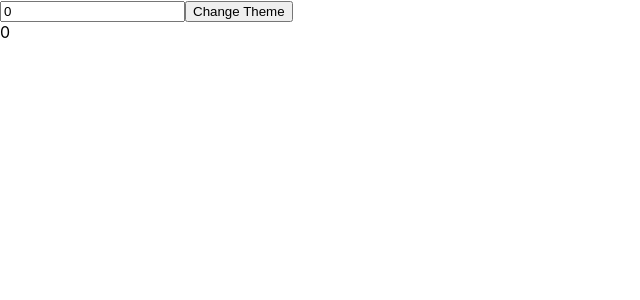
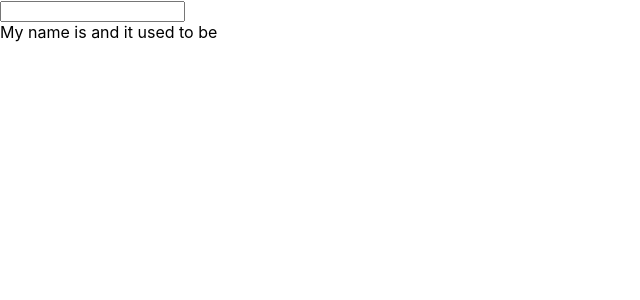
Before and after one commit to GoripartiSaiKrishna/ReactHooks, a React (Create React App) app: page / in a window 1280 px wide. Shown: the top 300 px of the page, without its empty margins (0-640 px from the left). Built offline with nearby package versions, Linux system fonts and the light colour scheme.

Commit message:
useRef hook

```diff
--- a/src/App.js
+++ b/src/App.js
@@ -5,12 +5,15 @@ import Example2 from './UseStateHook/Example2';
 import Example3 from './UseEffectHook/Example3';
 import Example4 from './UseEffectHook/Example4';
 import Example5 from './UseMemoHook/Example5';
+import Example6 from './UseRefHook/Example6';
+import Example7 from './UseRefHook/Example7';
+import Example8 from './UseRefHook/Example8';
 
 function App() {
 
   return (
     <>
-      <Example5></Example5>
+      <Example8></Example8>
     </>
   );
 }
--- /dev/null
+++ b/src/UseRefHook/Example6.js
@@ -0,0 +1,20 @@
+import React, {useState, useEffect, useRef} from "react";
+
+function Example6(){
+    const[name, setName] = useState('')
+    const renderCount = useRef(0)
+
+    useEffect( () => {
+        renderCount.current = renderCount.current + 1
+    })
+
+    return(
+        <>
+            <input value={name} onChange={e => setName(e.target.value)}></input>
+            <div>My name is {name}</div>
+            <div>I rendered {renderCount.current} times </div>
+        </>
+    )
+}
+
+export default Example6;
--- /dev/null
+++ b/src/UseRefHook/Example7.js
@@ -0,0 +1,21 @@
+import React, {useState, useRef} from "react";
+
+function Example7(){
+    const[name, setName] = useState('')
+    const inputRef = useRef()
+
+    function focus(){
+        inputRef.current.focus()
+        inputRef.current.value = 'some value'
+    }
+
+    return(
+        <>
+            <input ref={inputRef} value={name} onChange={e => setName(e.target.value)}></input>
+            <div>My name is {name}</div>
+            <button onClick={focus} >Focus</button>
+        </>
+    )
+}
+
+export default Example7;
--- /dev/null
+++ b/src/UseRefHook/Example8.js
@@ -0,0 +1,21 @@
+import React, {useState, useRef, useEffect} from "react";
+
+function Example8(){
+    const[name, setName] = useState('')
+    const prevName = useRef('')
+
+    useEffect( () => {
+        prevName.current = name
+    }, [name])
+
+
+
+    return(
+        <>
+            <input value={name} onChange={e => setName(e.target.value)}></input>
+            <div>My name is {name} and it used to be {prevName.current} </div>
+        </>
+    )
+}
+
+export default Example8;
```
